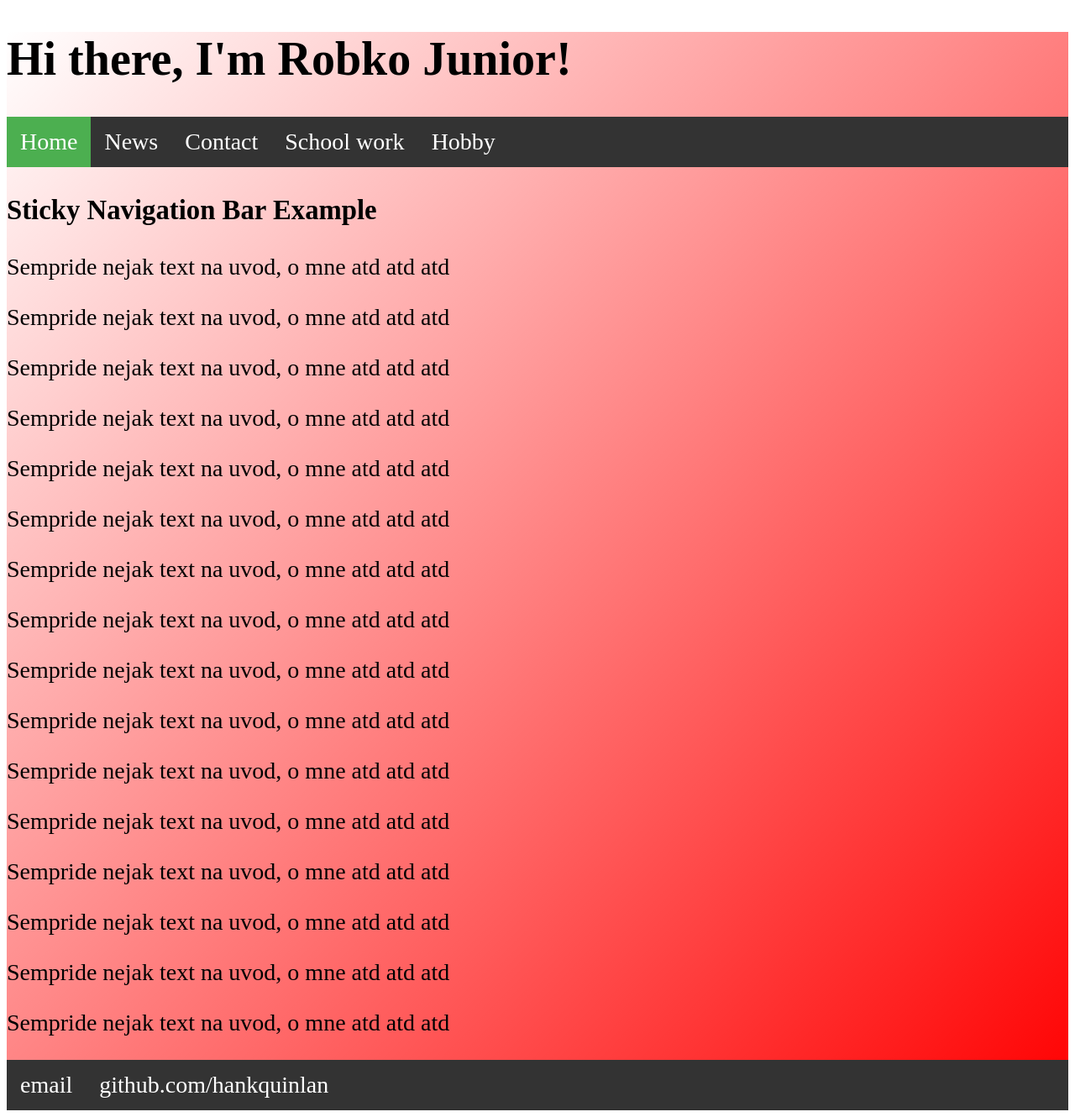
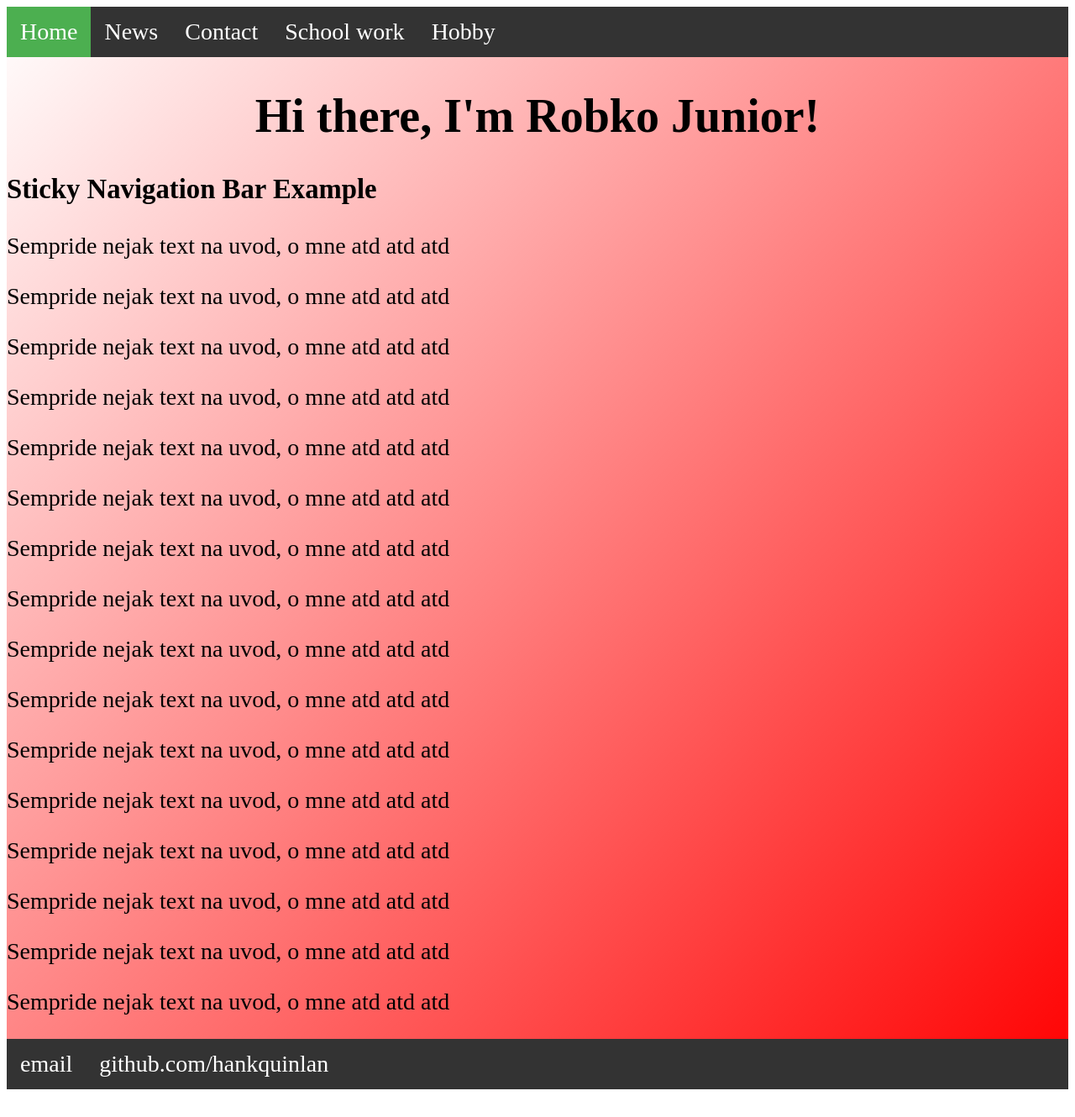
Before and after one commit to swexo/swexo.github.io, a Jekyll site: the page built from index.html, in a window 1280 px wide and 1330 px high. Shown: the whole window at 84% size. Built offline with Jekyll 4.4.1, drawn with Linux system fonts in a browser that asks for light colours.

Commit message:
Update skuska.html

```diff
--- a/_layouts/skuska.html
+++ b/_layouts/skuska.html
@@ -5,11 +5,6 @@
 <link rel="stylesheet" type="text/css" href="/css/skuska_css.css">
 </head>
 	<div id="body1">
-<header>
-  <div class="header">
-	{{ content }}
-  </div>
-</header>
 <body>
 
 <ul>
@@ -19,6 +14,10 @@
   <li><a href="#school">School work</a></li>
   <li><a href="#hobby">Hobby</a></li>
 </ul>
+
+	<div class="header1">
+	{{ content }}
+  	</div>
 
 <h3>Sticky Navigation Bar Example</h3>
 <p>Sempride nejak text na uvod, o mne atd atd atd </p>
```
